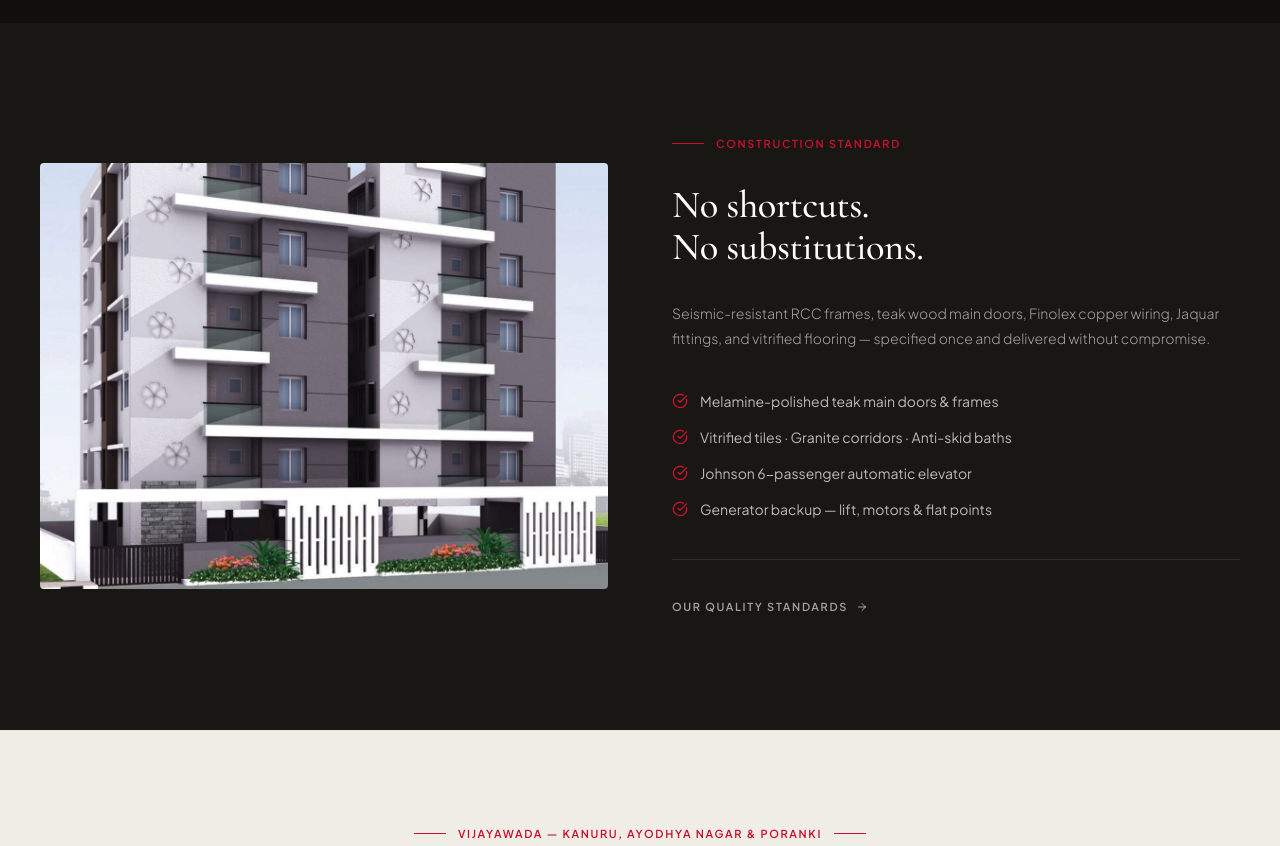
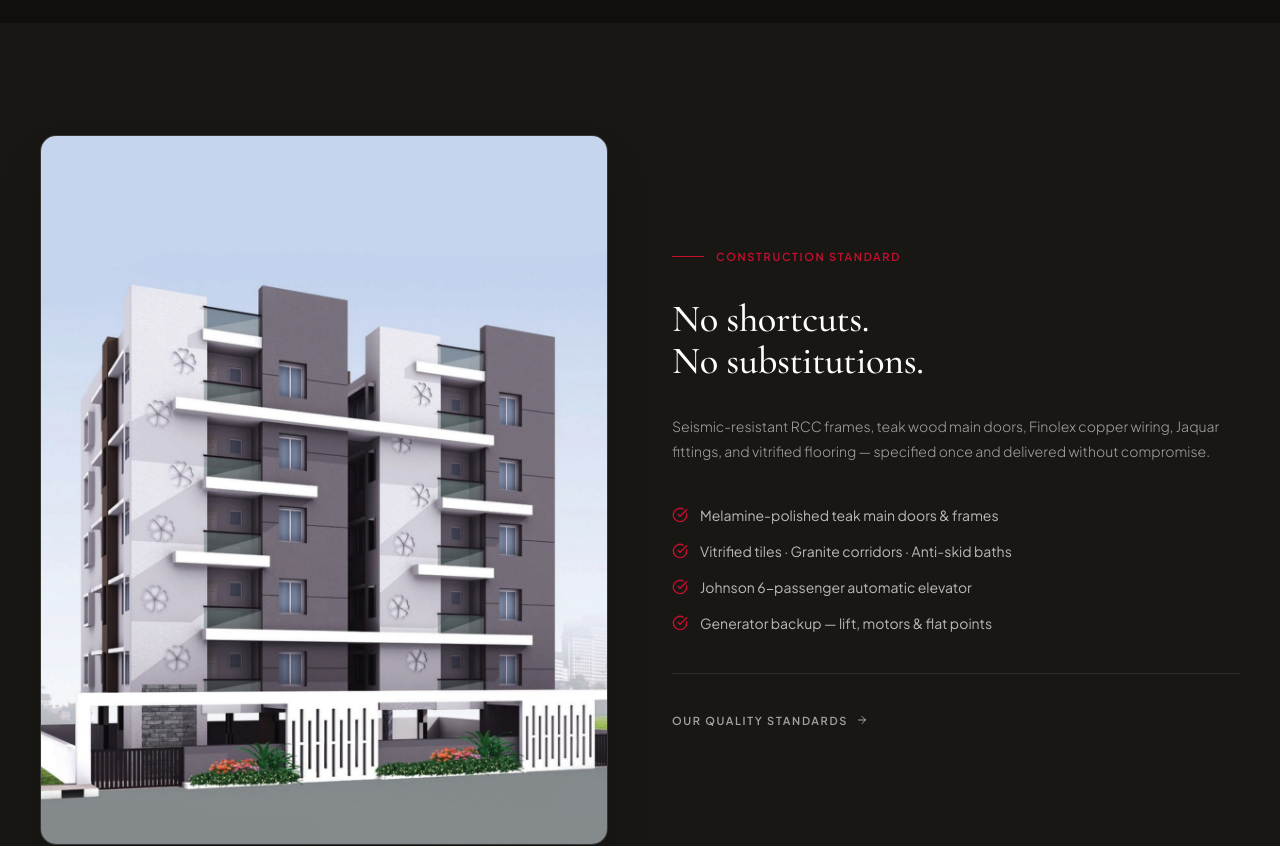
Before and after one commit to bb3agency/akhil-promoters-site, a React (Vite) app: page / in a window 1280 px wide. Shown: the part 2480-3326 px from the top of the page. Built offline with nearby package versions, Linux system fonts and the light colour scheme.

Commit message:
fix(home): optimize construction standard photo to 4:5 aspect ratio without cropping

```diff
--- a/src/pages/Home.tsx
+++ b/src/pages/Home.tsx
@@ -262,12 +262,12 @@ export const Home = () => {
               initial="hidden"
               whileInView="visible"
               viewport={viewportConfig}
-              className="lg:col-span-6 order-2 lg:order-1"
+              className="lg:col-span-6 order-2 lg:order-1 flex justify-center"
             >
-              <div className="aspect-[4/3] overflow-hidden rounded-sm group">
+              <div className="w-full max-w-lg lg:max-w-none aspect-[4/5] overflow-hidden rounded-2xl border border-white/10 shadow-2xl bg-[#1f1e1a] group">
                 <img
                   src="/images/projects/blueberry-elevation.jpg"
-                  alt="Blueberry, Ayodhya Nagar"
+                  alt="Blueberry Architectural Elevation, Ayodhya Nagar"
                   className="w-full h-full object-cover group-hover:scale-105 transition-transform duration-700"
                 />
               </div>
```
Also changed, not shown: public/images/projects/blueberry-elevation.jpg.
